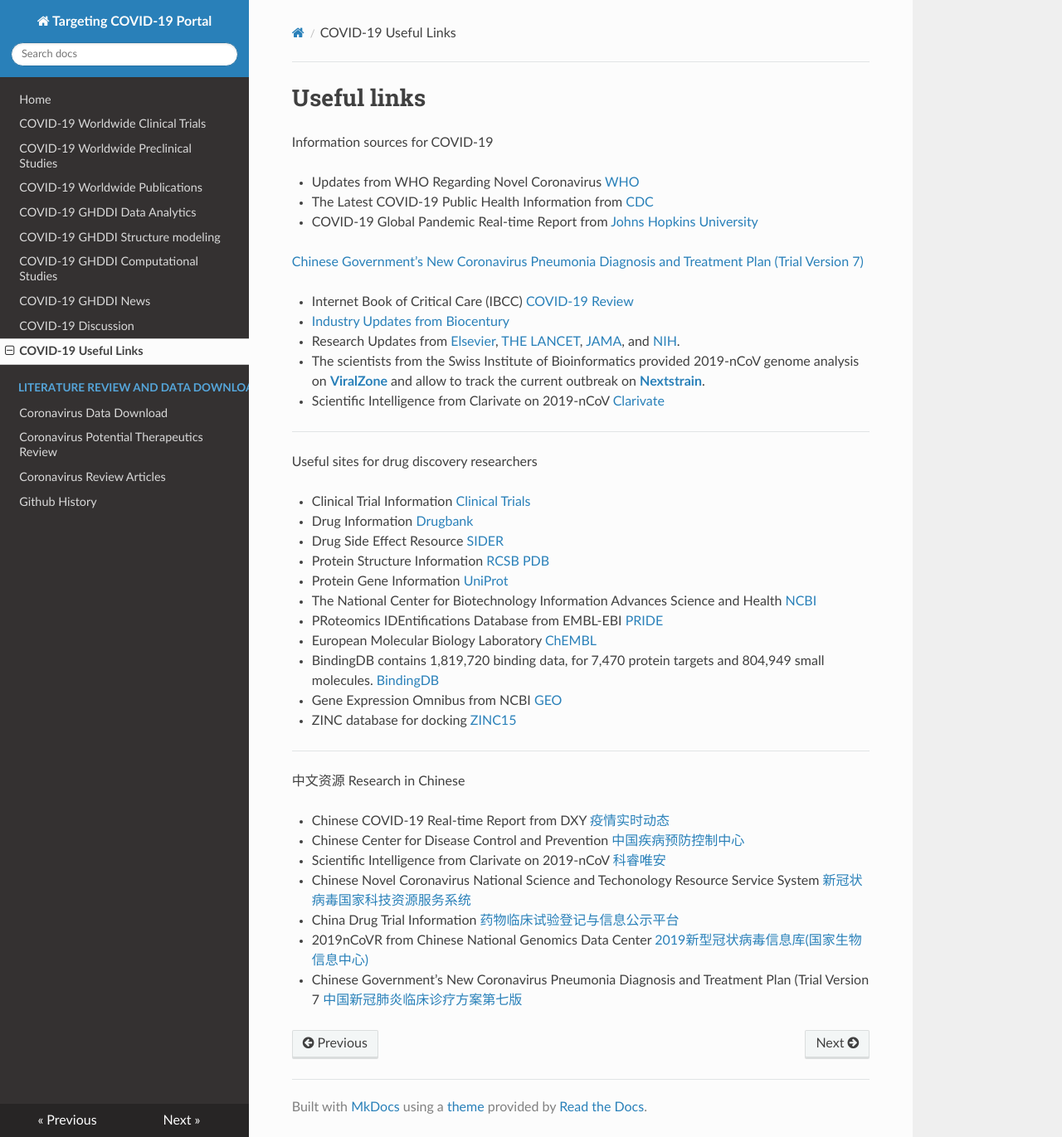
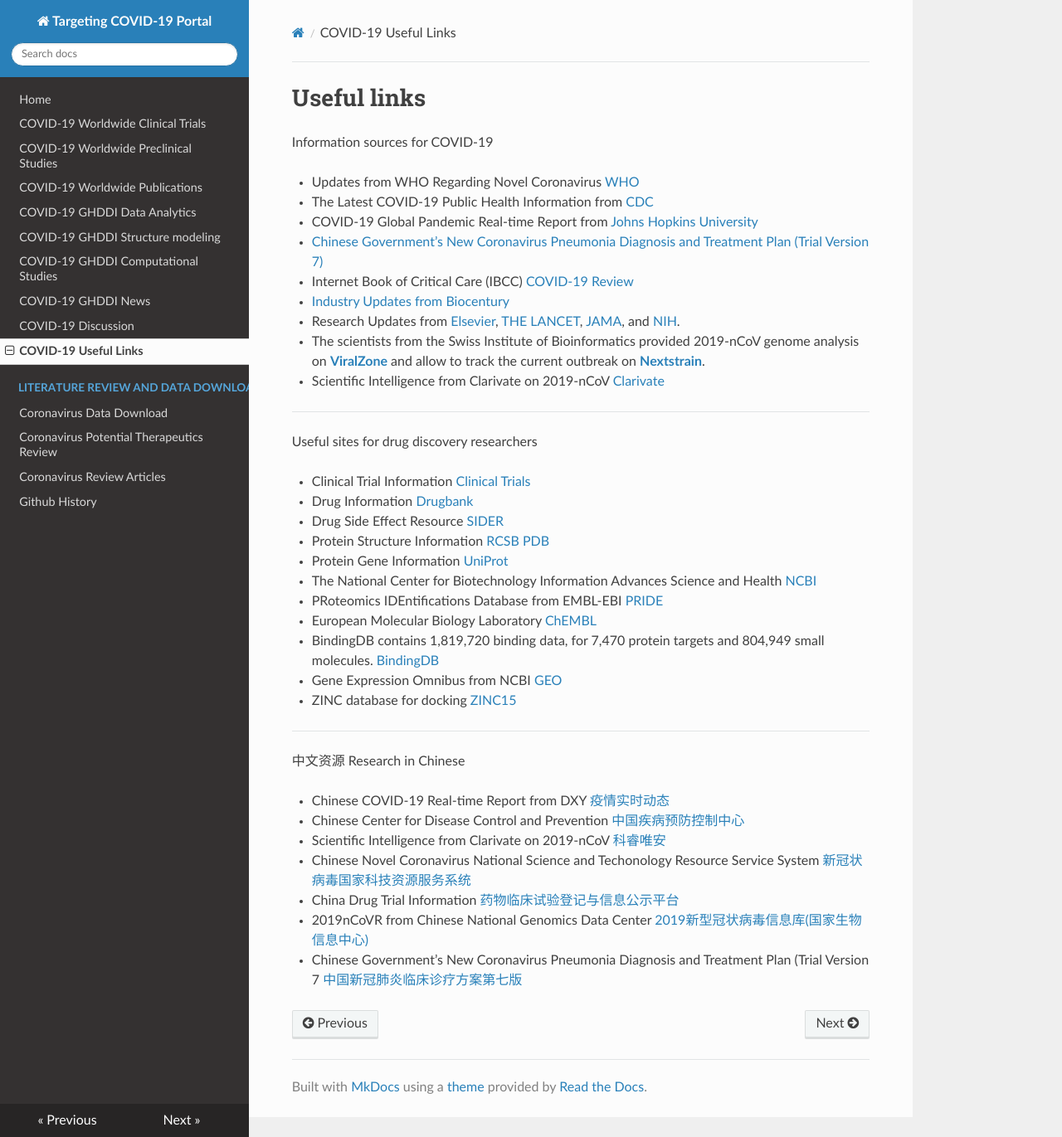
Before and after one commit to GHDDI-AILab/Targeting2019-nCoV, an MkDocs documentation site: the page built from docs/useful_links.md, in a window 1280 px wide and 1371 px high. Shown: the whole window at 83% size. Built offline with MkDocs 1.6.1, drawn with Linux system fonts in a browser that asks for light colours; nearby versions of some CDN libraries.

```diff
--- a/docs/useful_links.md
+++ b/docs/useful_links.md
@@ -8,7 +8,7 @@ Information sources for COVID-19
 
  * COVID-19 Global Pandemic Real-time Report from [Johns Hopkins University](https://gisanddata.maps.arcgis.com/apps/opsdashboard/index.html#/bda7594740fd40299423467b48e9ecf6)
 
- [Chinese Government’s New Coronavirus Pneumonia Diagnosis and Treatment Plan (Trial Version 7) ](https://www.chinalawtranslate.com/en/coronavirus-treatment-plan-7/)
+ * [Chinese Government’s New Coronavirus Pneumonia Diagnosis and Treatment Plan (Trial Version 7) ](https://www.chinalawtranslate.com/en/coronavirus-treatment-plan-7/)
 
  * Internet Book of Critical Care (IBCC) [COVID-19 Review](https://emcrit.org/ibcc/COVID19/)
 
```
